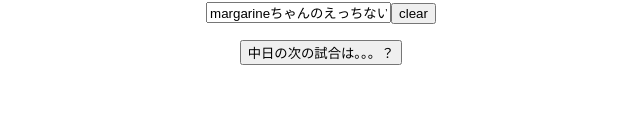
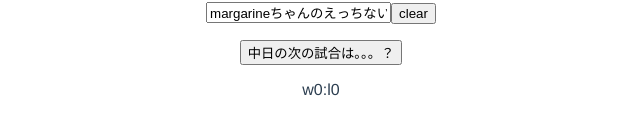
Before and after one commit to UtoiShiha/meetsha, a Vue app: page /#/about in a window 1280 px wide. Shown: the part 205-340 px from the top of the page, without its empty margins (319-959 px from the left). Built offline with nearby package versions, Linux system fonts and the light colour scheme.

Commit message:
add countswq

```diff
--- a/src/views/About.vue
+++ b/src/views/About.vue
@@ -15,6 +15,7 @@
           <button @click="test()">中日の次の試合は。。。？</button>
     </p>
     <p>{{unchi}}</p>
+    <p>w{{winCount}}:l{{loseCount}}</p>
   </div>
 </template>
 
@@ -24,7 +25,9 @@ export default {
     data(){
       return{
         msg: 'margarineちゃんのえっちないえ',
-        unchi:''
+        unchi:'',
+        winCount:0,
+        loseCount:0,
       }
     },
     methods:{
@@ -37,8 +40,10 @@ export default {
       let num =  Math.random() * (max - min) + min;
       if(num > 5){
         this.unchi='勝ち！w'
+        this.winCount++;
       }else{
         this.unchi='負け！w'
+        this.loseCount++;
       }
     }
   }
```
